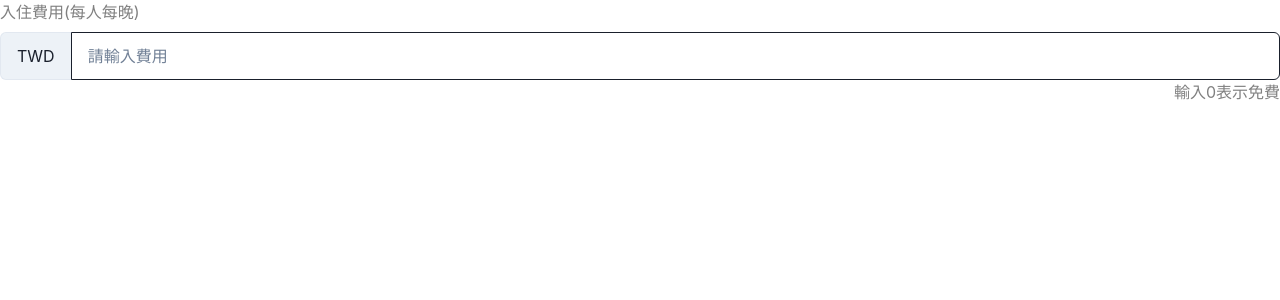
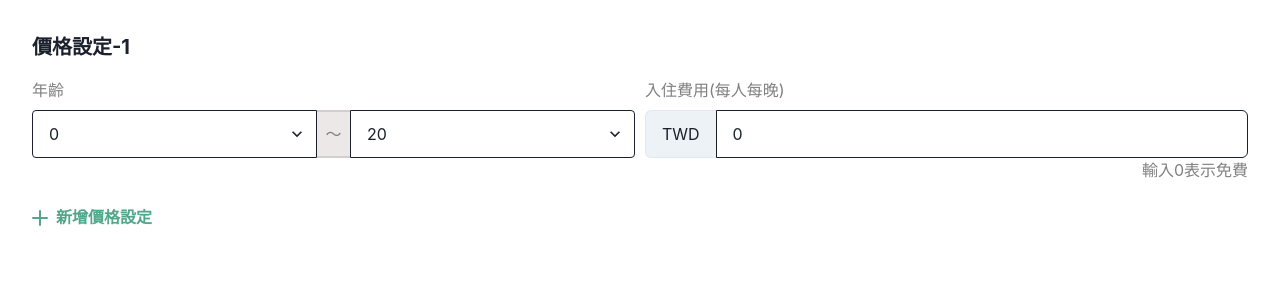
Before and after one commit to Ponchimeow/outpost, a React (Create React App) app: page / in a window 1280 px wide. Shown: the top 300 px of the page. Built offline with nearby package versions, Linux system fonts and the light colour scheme.

Commit message:
feat: final App.js

```diff
--- a/src/App.js
+++ b/src/App.js
@@ -1,20 +1,16 @@
-import { useEffect } from "react";
-import { getNumberIntervals } from "./util";
 import { Box } from "@chakra-ui/react";
-import PriceInput from "./components/PriceInput";
+import AgeGroupPriceList from "./components/AgeGroupPriceList";
+import { useState } from "react";
 
-function App() {
-  // useEffect(() => {
-  //   getNumberIntervals();
-  // }, []);
-
+const App = () => {
+  const [result, setResult] = useState([{ ageGroup: [0, 20], price: "0" }]);
   return (
     <div>
       <Box>
-        <PriceInput label="入住費用" subLabel="每人每晚" currency="TWD" />
+        <AgeGroupPriceList result={result} onChange={setResult} />
       </Box>
     </div>
   );
-}
+};
 
 export default App;
```
